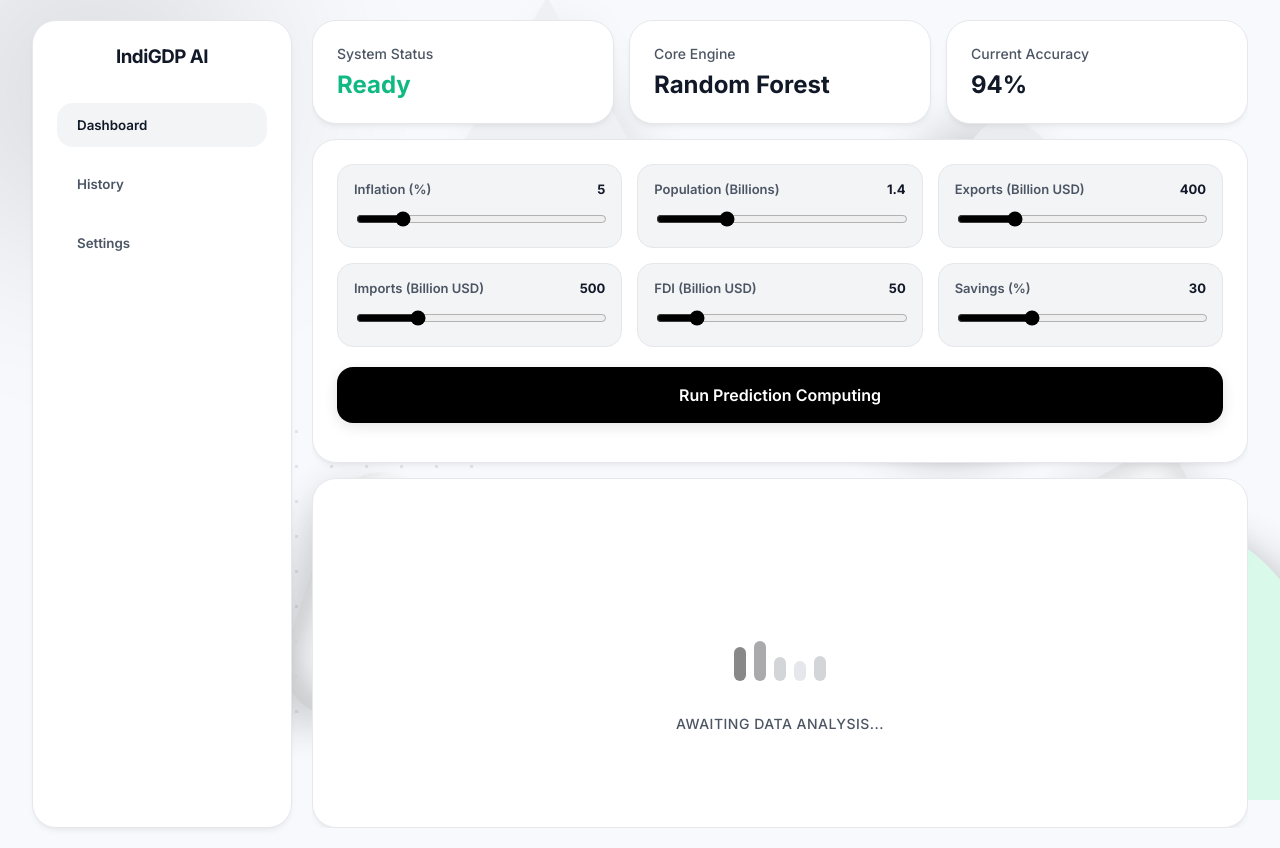
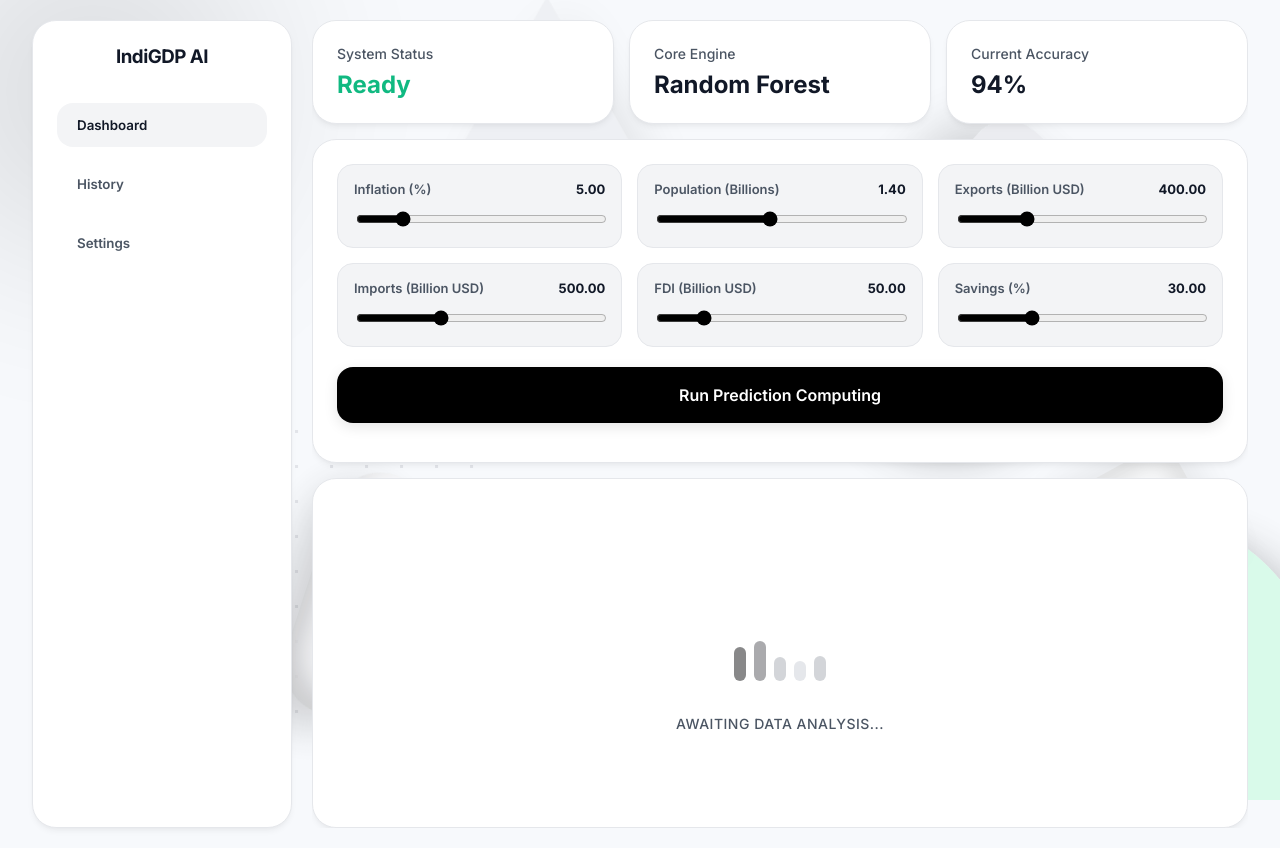
Before and after one commit to santhosh19-web/IndiGDP-AI, a Flask app: page /dashboard in a window 1280 px wide. Run offline with Flask 3, Linux system fonts and the light colour scheme; parts of the project's set-up code (start-up, migrations or seed data) failed here and were passed over.

Commit message:
Refine dashboard sliders: broaden ranges for 1980s data and enforce 2-decimal precision

```diff
--- a/static/js/effects.js
+++ b/static/js/effects.js
@@ -151,7 +151,7 @@ sliders.forEach(pair => {
 
   if(slider && output){
     slider.oninput = function(){
-      output.innerHTML = this.value;
+      output.innerHTML = parseFloat(this.value).toFixed(2);
     }
   }
 });
--- a/templates/dashboard.html
+++ b/templates/dashboard.html
@@ -64,28 +64,28 @@
         <div class="bento-card">
             <div class="input-panel">
                 <div class="slider-box">
-                    <label>Inflation (%) <span id="inflationValue">5</span></label>
+                    <label>Inflation (%) <span id="inflationValue">5.00</span></label>
                     <input type="range" min="0" max="30" step="0.1" value="5" id="inflation">
                 </div>
                 <div class="slider-box">
-                    <label>Population (Billions) <span id="populationValue">1.4</span></label>
-                    <input type="range" min="1" max="2.5" step="0.01" value="1.4" id="population">
+                    <label>Population (Billions) <span id="populationValue">1.40</span></label>
+                    <input type="range" min="0.5" max="2.5" step="0.01" value="1.4" id="population">
                 </div>
                 <div class="slider-box">
-                    <label>Exports (Billion USD) <span id="exportsValue">400</span></label>
-                    <input type="range" min="100" max="1500" step="10" value="400" id="exports">
+                    <label>Exports (Billion USD) <span id="exportsValue">400.00</span></label>
+                    <input type="range" min="5" max="1500" step="1" value="400" id="exports">
                 </div>
                 <div class="slider-box">
-                    <label>Imports (Billion USD) <span id="importsValue">500</span></label>
-                    <input type="range" min="200" max="1500" step="10" value="500" id="imports">
+                    <label>Imports (Billion USD) <span id="importsValue">500.00</span></label>
+                    <input type="range" min="10" max="1500" step="1" value="500" id="imports">
                 </div>
                 <div class="slider-box">
-                    <label>FDI (Billion USD) <span id="fdiValue">50</span></label>
-                    <input type="range" min="10" max="300" step="5" value="50" id="fdi">
+                    <label>FDI (Billion USD) <span id="fdiValue">50.00</span></label>
+                    <input type="range" min="0" max="300" step="0.1" value="50" id="fdi">
                 </div>
                 <div class="slider-box">
-                    <label>Savings (%) <span id="savingsValue">30</span></label>
-                    <input type="range" min="10" max="80" step="1" value="30" id="savings">
+                    <label>Savings (%) <span id="savingsValue">30.00</span></label>
+                    <input type="range" min="10" max="80" step="0.1" value="30" id="savings">
                 </div>
             </div>
 
```
